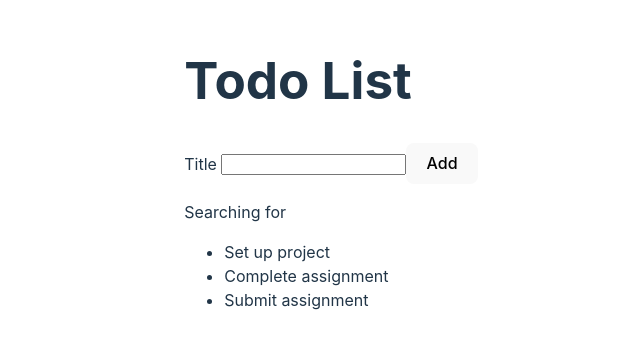
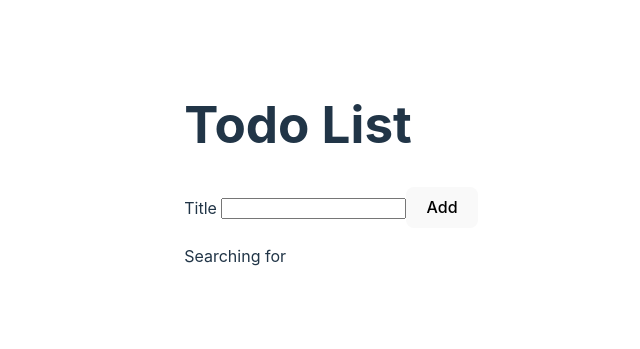
Before and after one commit to liuba83/react-todo, a React (Vite) app: page / in a window 1280 px wide. Shown: the part 227-576 px from the top of the page, without its empty margins (309-949 px from the left). Built offline with nearby package versions, Linux system fonts and the light colour scheme.

Commit message:
move Todo List into State

```diff
--- a/src/App.jsx
+++ b/src/App.jsx
@@ -5,6 +5,7 @@
 
 function App() {
   const [newTodo, setNewTodo] = React.useState("");
+  const [todoList, setTodoList] = React.useState([]);
 
   return (
     <div>
@@ -13,7 +14,7 @@
       <p>
         Searching for <strong>{newTodo}</strong>
       </p>
-      <TodoList />
+      <TodoList todoList={todoList} />
     </div>
   );
 }
--- a/src/TodoList.jsx
+++ b/src/TodoList.jsx
@@ -1,24 +1,9 @@
 import TodoListItem from "./TodoListItem";
 
-const todoList = [
-  {
-    id: 1,
-    title: "Set up project",
-  },
-  {
-    id: 2,
-    title: "Complete assignment",
-  },
-  {
-    id: 3,
-    title: "Submit assignment",
-  },
-];
-
-function TodoList() {
+function TodoList(props) {
   return (
     <ul>
-      {todoList.map((item) => (
+      {props.todoList.map((item) => (
         <TodoListItem key={item.id} todo={item} />
       ))}
     </ul>
```
